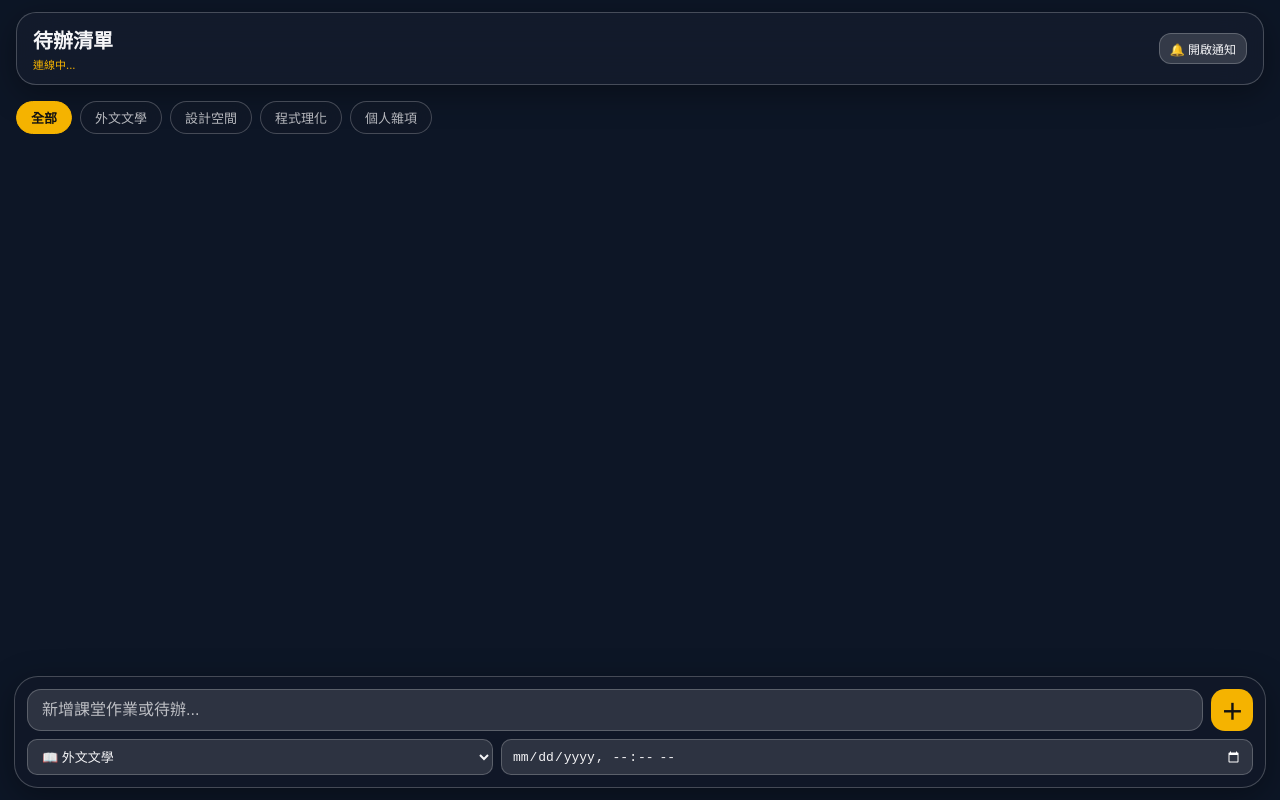
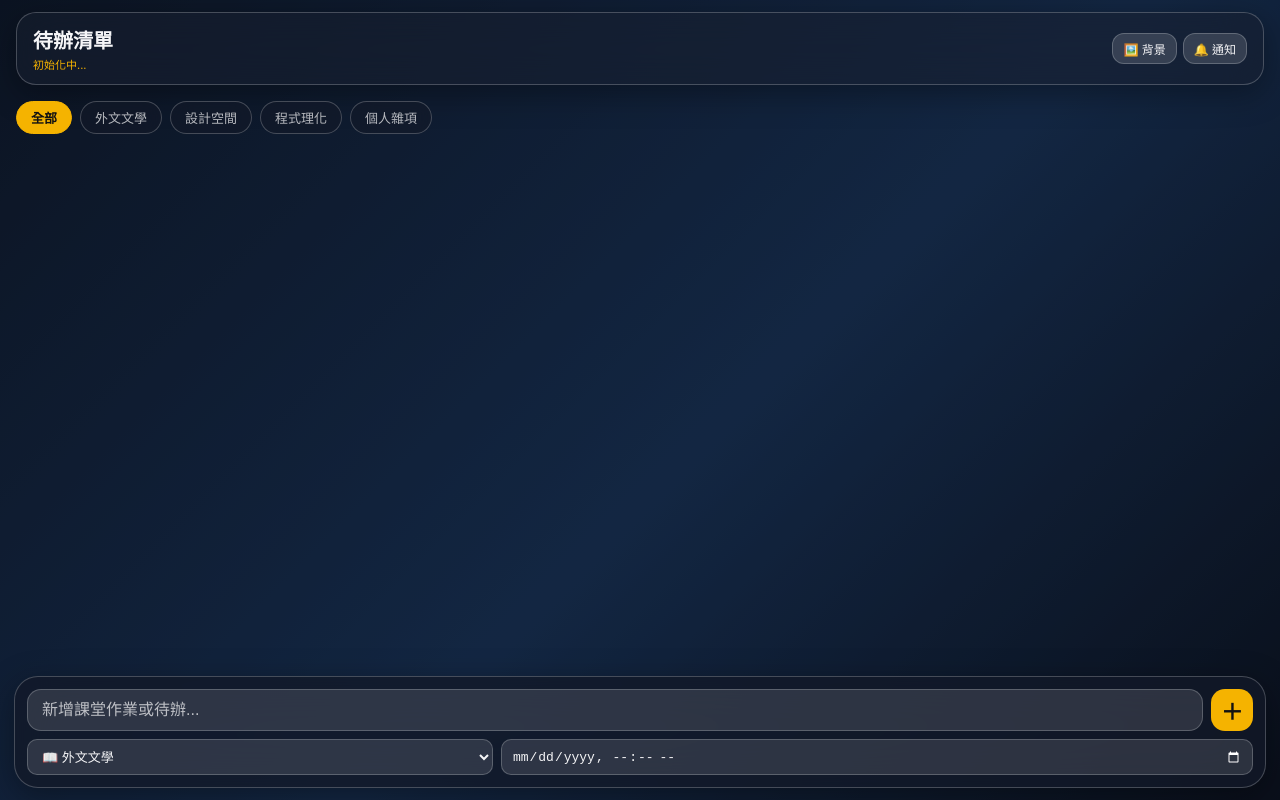
Before and after one commit to chuehchiayu0708-wq/schedule, a plain HTML site: page index.html in a window 1280 px wide. Drawn offline with nearby package versions, Linux system fonts and the light colour scheme; no server answers.

Commit message:
Add files via upload

```diff
--- a/index.html
+++ b/index.html
@@ -9,21 +9,24 @@
   <meta name="apple-mobile-web-app-status-bar-style" content="black-translucent">
   <link rel="apple-touch-icon" href="icon-180.png">
   <link rel="stylesheet" href="style.css">
-  <!-- 引入 SortableJS 支援手機端流暢拖曳排序 -->
   <script src="https://cdn.jsdelivr.net/npm/sortablejs@1.15.2/Sortable.min.js"></script>
 </head>
 <body>
 
-  <!-- 背景光暈裝飾（凸顯毛玻璃效果） -->
-  <div class="bg-orb orb-1"></div>
-  <div class="bg-orb orb-2"></div>
+  <!-- 背景層（支援預設漸層或自訂相片） -->
+  <div id="custom-bg-layer"></div>
+  <div id="bg-dimmer"></div>
 
   <header id="app-header" class="glass-panel">
-    <div>
+    <div class="header-title-box">
       <h1>待辦清單</h1>
-      <span id="sync-status">連線中...</span>
+      <span id="sync-status">初始化中...</span>
     </div>
-    <button id="notify-btn" class="glass-btn" title="開啟提醒通知">🔔 開啟通知</button>
+    <div class="header-actions">
+      <button id="bg-btn" class="glass-btn" title="更換背景">🖼️ 背景</button>
+      <button id="notify-btn" class="glass-btn" title="開啟提醒通知">🔔 通知</button>
+      <input type="file" id="bg-file-input" accept="image/*" hidden>
+    </div>
   </header>
 
   <!-- 課堂標籤篩選列 -->
@@ -54,7 +57,7 @@
           <option value="程式理化">💻 程式理化</option>
           <option value="個人雜項">📌 個人雜項</option>
         </select>
-        <input type="datetime-local" id="due-date-input" class="glass-select">
+        <input type="datetime-local" id="due-date-input" class="glass-select" aria-label="設定到期時間">
       </div>
     </form>
   </footer>
```
